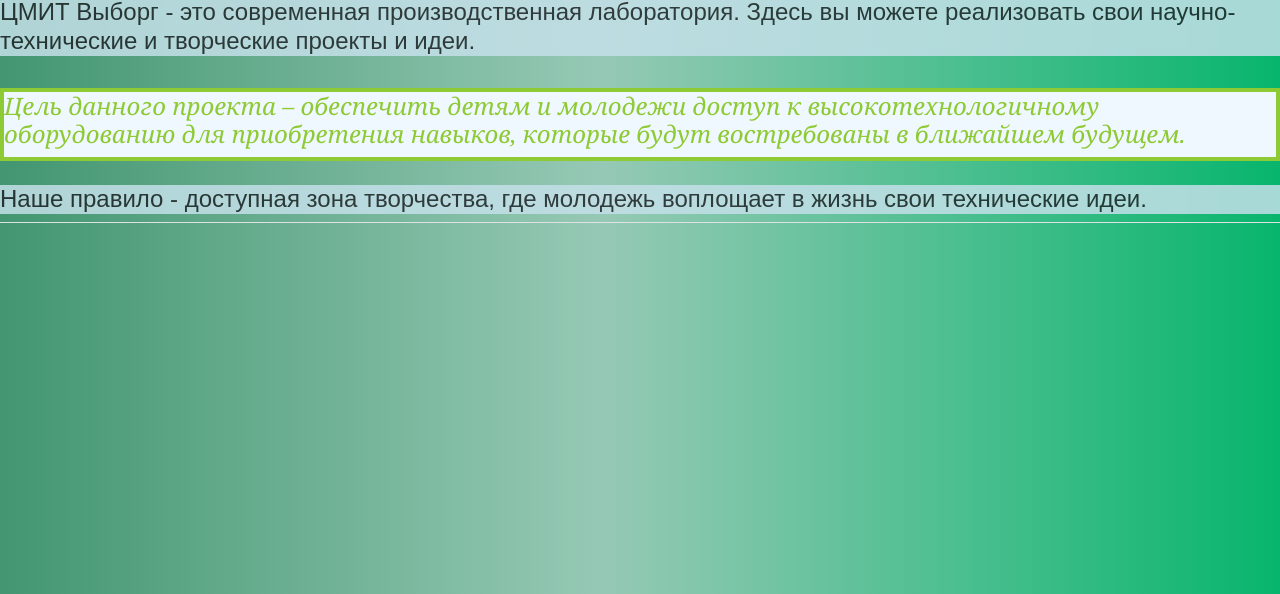
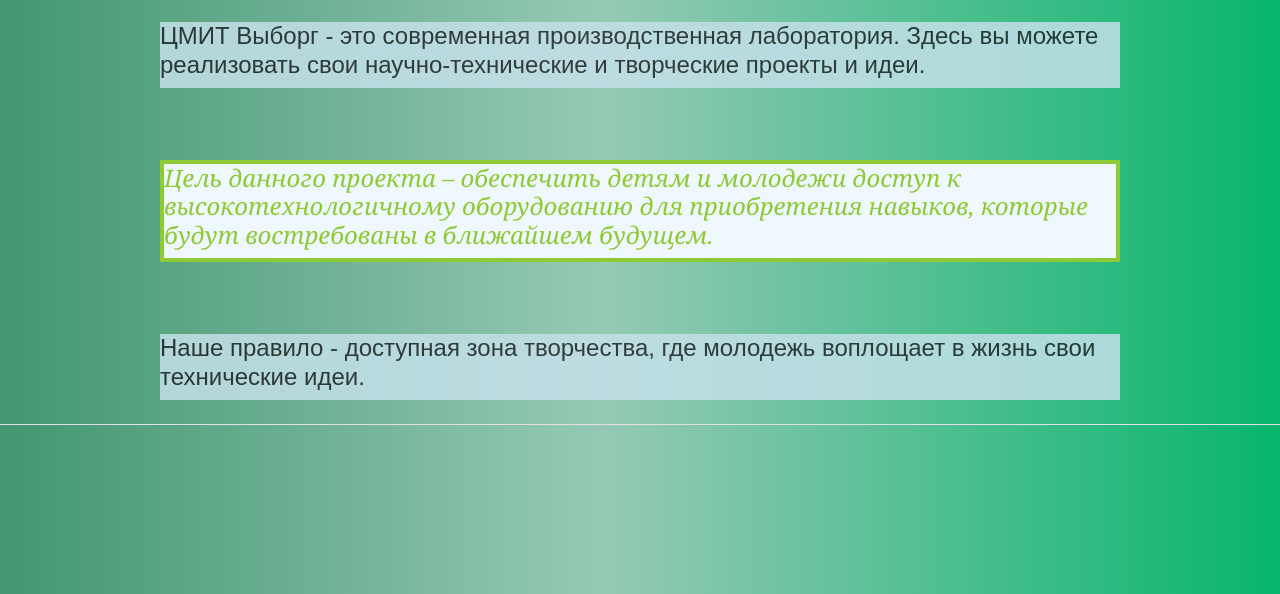
Before and after one commit to DenisSavostenko0858/PraktikaProizvod, a plain HTML site: page info.html in a window 1280 px wide. Shown: the part 206-800 px from the top of the page. Drawn offline with Linux system fonts and the light colour scheme.

Commit message:
info.html fix

```diff
--- a/info.html
+++ b/info.html
@@ -37,17 +37,19 @@
         </header>
         <main class="border-bottom">
           <h1 class="text-center">О нас</h1>
-          <div class="container-content">
+          <div class="box d-flex flex-column align-items-center">
+          <div class="container-content w-75 m-4">
             <h4 class="txt"> ЦМИТ Выборг - это современная производственная лаборатория. Здесь вы можете реализовать свои научно-технические и творческие проекты и идеи.</h4>
           </div>
           <br>
-          <div class="container-content2">
+          <div class="container-content2 w-75 m-4">
             <h4 class="txtcont2">Цель данного проекта – обеспечить детям и молодежи доступ к высокотехнологичному оборудованию для приобретения навыков, которые будут востребованы в ближайшем будущем.</h4>
           </div>
           <br>
-          <div class="container-content">
+          <div class="container-content w-75 m-4">
             <h4 class="txt">Наше правило - доступная зона творчества, где молодежь воплощает в жизнь свои технические идеи.</h4>
           </div>
+        </div>
         </main>
         <footer>
           <!-- <div class="footer1">
```
Also changed, not shown: find.html (+2 -1 lines).
